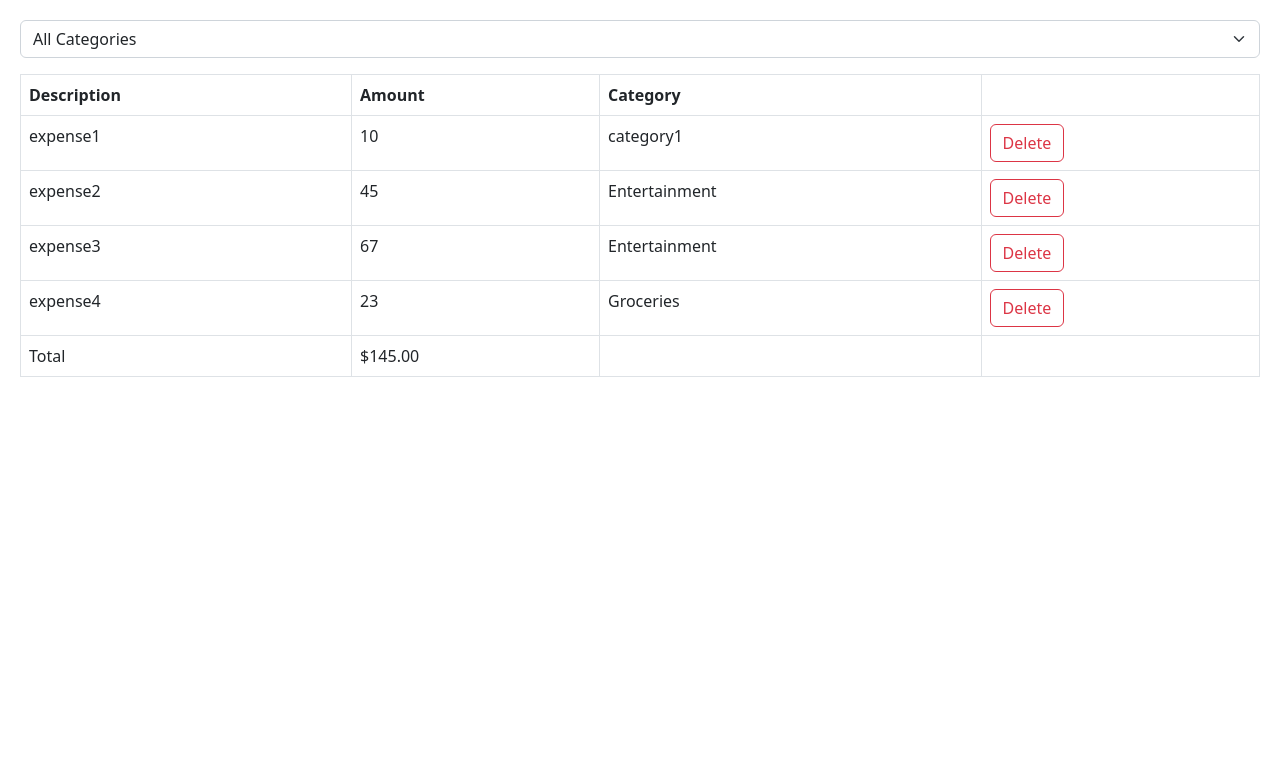
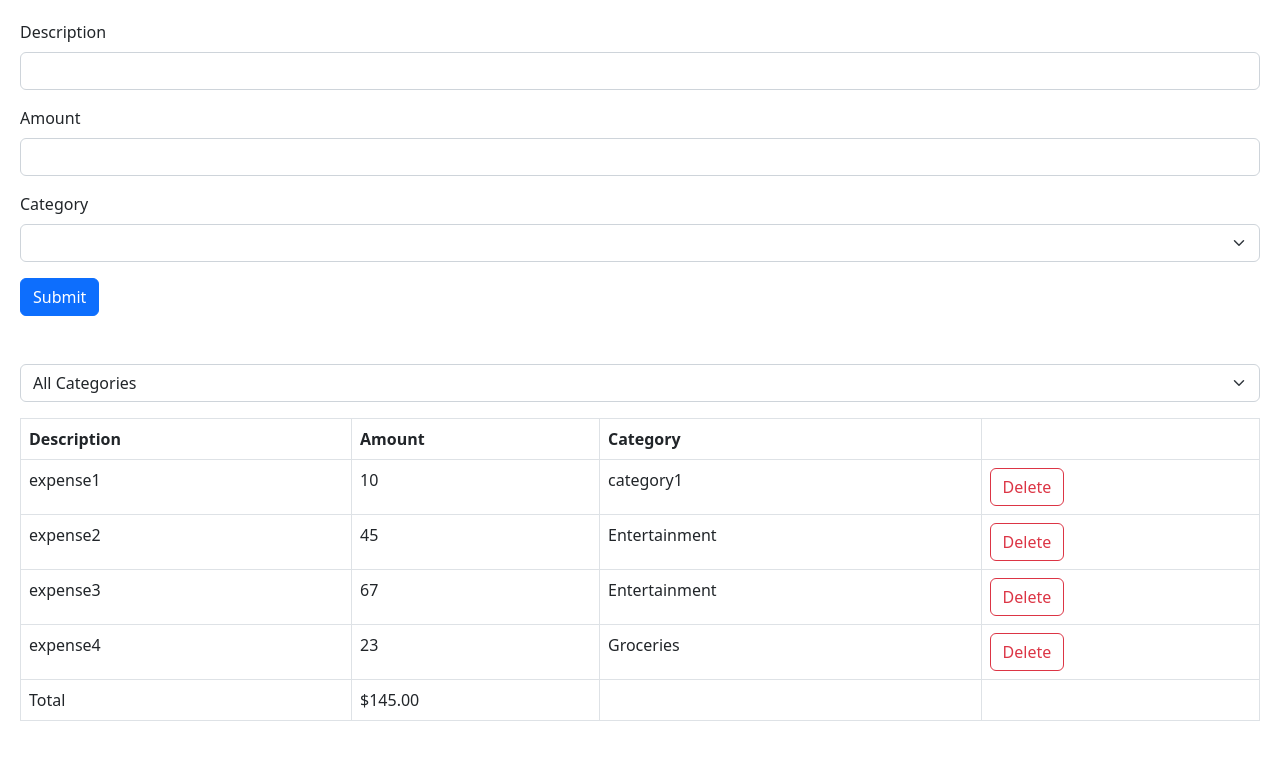
Before and after one commit to devdhark/React_App, a React (Vite) app in the folder react-app/: page / in a window 1280 px wide. Shown: the top 760 px of the page. Built offline with nearby package versions, Linux system fonts and the light colour scheme.

Commit message:
Add Expense form

```diff
--- a/react-app/src/App.tsx
+++ b/react-app/src/App.tsx
@@ -2,6 +2,9 @@ import { useState } from "react";
 import Form from "./components/Form/Form";
 import ExpenseList from "./expense-tracker/components/ExpenseList";
 import ExpenseFilter from "./expense-tracker/components/ExpenseFilter";
+import ExpenseForm from "./expense-tracker/components/ExpenseForm";
+
+export const categories = ["Groceries", "Utilities", "Entertainment"];
 
 function App() {
   const [selectedCategory, setSelectedCategory] = useState("");
@@ -43,6 +46,9 @@ function App() {
 
   return (
     <div>
+      <div className="mb-5">
+        <ExpenseForm />
+      </div>
       <div className="mb-3">
         <ExpenseFilter
           onSelectCategory={(category) => setSelectedCategory(category)}
--- a/react-app/src/expense-tracker/components/ExpenseFilter.tsx
+++ b/react-app/src/expense-tracker/components/ExpenseFilter.tsx
@@ -1,4 +1,6 @@
 import React from "react";
+import { categories } from "../../App";
+import { optional } from "zod";
 
 interface Props {
   onSelectCategory: (category: string) => void;
@@ -11,9 +13,11 @@ const ExpenseFilter = ({ onSelectCategory }: Props) => {
       onChange={(event) => onSelectCategory(event.target.value)}
     >
       <option value="">All Categories</option>
-      <option value="Groceries">Groceries</option>
-      <option value="Utilities">Utilities</option>
-      <option value="Entertainment">Entertainment</option>
+      {categories.map((category) => (
+        <option key={category} value={category}>
+          {category}
+        </option>
+      ))}
     </select>
   );
 };
--- /dev/null
+++ b/react-app/src/expense-tracker/components/ExpenseForm.tsx
@@ -0,0 +1,37 @@
+import React from "react";
+import { categories } from "../../App";
+
+const ExpenseForm = () => {
+  return (
+    <form>
+      <div className="mb-3">
+        <label htmlFor="description" className="form-label">
+          Description
+        </label>
+        <input id="description" type="text" className="form-control" />
+      </div>
+      <div className="mb-3">
+        <label htmlFor="amount" className="form-label">
+          Amount
+        </label>
+        <input id="amount" type="number" className="form-control" />
+      </div>
+      <div className="mb-3">
+        <label htmlFor="category" className="form-label">
+          Category
+        </label>
+        <select id="category" className="form-select">
+          <option value=""></option>
+          {categories.map((category) => (
+            <option key={category} value={category}>
+              {category}
+            </option>
+          ))}
+        </select>
+      </div>
+      <button className="btn btn-primary">Submit</button>
+    </form>
+  );
+};
+
+export default ExpenseForm;
```
